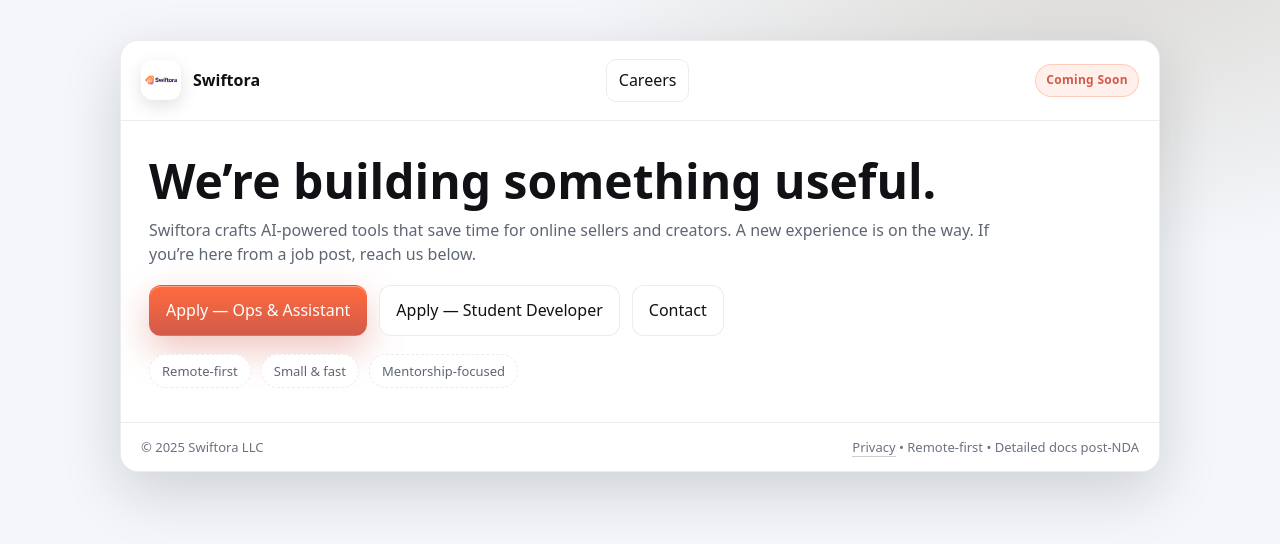
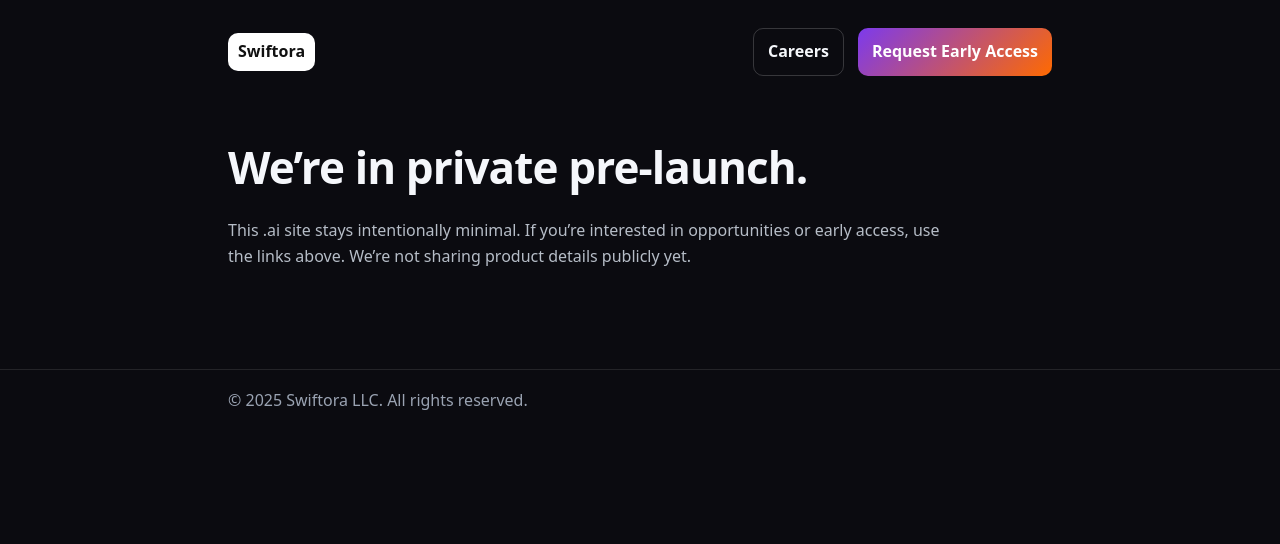
Before and after one commit to Swiftora/swiftora-comingsoon, a plain HTML site: page index.html in a window 1280 px wide. Drawn offline with Linux system fonts and the light colour scheme.

Commit message:
Update index.html

```diff
--- a/index.html
+++ b/index.html
@@ -1,56 +1,45 @@
-<!DOCTYPE html>
+<!doctype html>
 <html lang="en">
 <head>
   <meta charset="utf-8" />
-  <meta name="viewport" content="width=device-width,initial-scale=1" />
-  <title>Swiftora — Coming Soon</title>
-  <meta name="description" content="Swiftora crafts AI-powered tools that save time for online sellers and creators." />
-  <meta name="robots" content="index,follow" />
-  <meta name="theme-color" content="#F4F6FA" />
-  <meta property="og:title" content="Swiftora — Coming Soon" />
-  <meta property="og:description" content="Tools that save sellers & creators time. A new experience is on the way." />
-  <meta property="og:type" content="website" />
-  <meta property="og:url" content="https://www.swiftora.ai/" />
-  <meta property="og:image" content="/swiftora_icon_512x512.png" />
-  <link rel="icon" type="image/png" href="/swiftora_icon_512x512.png" />
-  <link rel="stylesheet" href="/styles.css" />
+  <meta name="viewport" content="width=device-width, initial-scale=1" />
+  <title>Swiftora.ai — Private Pre-Launch</title>
+  <meta name="description" content="Swiftora.ai is in private pre-launch. This site is intentionally minimal while we assemble the team." />
+  <meta name="robots" content="noindex,nofollow,noarchive,nosnippet" />
+  <link rel="icon" href="/favicon.ico" />
+  <style>
+    :root{ --bg:#0b0b10; --text:#f5f7fb; --muted:#b6bdc7; --brand:#7c3aed; --accent:#ff6a00 }
+    *{box-sizing:border-box} html,body{height:100%}
+    body{margin:0;background:var(--bg);color:var(--text);font:16px/1.6 ui-sans-serif,system-ui,-apple-system,Segoe UI,Roboto,Helvetica,Arial}
+    .wrap{max-width:880px;margin:0 auto;padding:28px}
+    .nav{display:flex;align-items:center;justify-content:space-between}
+    .tag{display:inline-flex;align-items:center;gap:10px;background:#fff;color:#111;padding:6px 10px;border-radius:10px;font-weight:800}
+    .btn{display:inline-flex;align-items:center;padding:10px 14px;border-radius:10px;font-weight:700;text-decoration:none}
+    .btn.primary{background:linear-gradient(135deg,var(--brand),var(--accent));color:#fff}
+    .btn.ghost{border:1px solid rgba(255,255,255,.18);color:var(--text)}
+    main{padding:64px 0 32px}
+    h1{font-size:clamp(28px,6vw,44px);letter-spacing:-.02em;margin:0 0 8px}
+    .lead{color:var(--muted);max-width:720px}
+    footer{border-top:1px solid rgba(255,255,255,.1);margin-top:56px;color:#9aa3b2}
+    footer .wrap{padding-top:18px;padding-bottom:28px}
+  </style>
 </head>
 <body>
-  <div class="wrap">
-    <div class="card" role="region" aria-label="Swiftora Coming Soon">
-      <div class="header">
-        <img src="/swiftora_icon_512x512.png" alt="Swiftora logo" class="logo" onerror="this.style.display='none'">
-        <div class="brand">Swiftora</div>
-        <a class="navlink" href="/careers/">Careers</a>
-        <span class="tag">Coming&nbsp;Soon</span>
-      </div>
+  <header class="wrap nav">
+    <div class="tag">Swiftora</div>
+    <nav class="links" style="display:flex;gap:14px">
+      <a class="btn ghost" href="/careers/">Careers</a>
+      <a class="btn primary" href="mailto:info@swiftora.com?subject=Swiftora%20Early%20Access">Request Early Access</a>
+    </nav>
+  </header>
 
-      <div class="body">
-        <h1>We’re building something useful.</h1>
-        <p class="lead">
-          Swiftora crafts AI-powered tools that save time for online sellers and creators.
-          A new experience is on the way. If you’re here from a job post, reach us below.
-        </p>
+  <main class="wrap">
+    <h1>We’re in private pre-launch.</h1>
+    <p class="lead">This .ai site stays intentionally minimal. If you’re interested in opportunities or early access, use the links above. We’re not sharing product details publicly yet.</p>
+  </main>
 
-        <div class="row" aria-label="Primary actions">
-          <a class="btn primary" href="mailto:info@swiftora.com?subject=Application:%20Operations%20%26%20Digital%20Assistant">Apply — Ops &amp; Assistant</a>
-          <a class="btn" href="mailto:info@swiftora.com?subject=Application:%20Student%20Developer%20Internship">Apply — Student Developer</a>
-          <a class="btn" href="mailto:info@swiftora.com?subject=General%20Inquiry">Contact</a>
-        </div>
-
-        <div class="traits" aria-label="Company traits">
-          <span class="pill">Remote-first</span>
-          <span class="pill">Small &amp; fast</span>
-          <span class="pill">Mentorship-focused</span>
-        </div>
-      </div>
-
-      <div class="footer">
-        <span>© <span id="y"></span> Swiftora LLC</span>
-        <span><a href="/privacy.html" style="text-decoration:none;color:inherit;border-bottom:1px solid rgba(15,17,21,.2)">Privacy</a> • Remote-first • Detailed docs post-NDA</span>
-      </div>
-    </div>
-  </div>
-  <script>document.getElementById('y').textContent=new Date().getFullYear();</script>
+  <footer>
+    <div class="wrap">© <script>document.write(new Date().getFullYear())</script> Swiftora LLC. All rights reserved.</div>
+  </footer>
 </body>
 </html>
```
